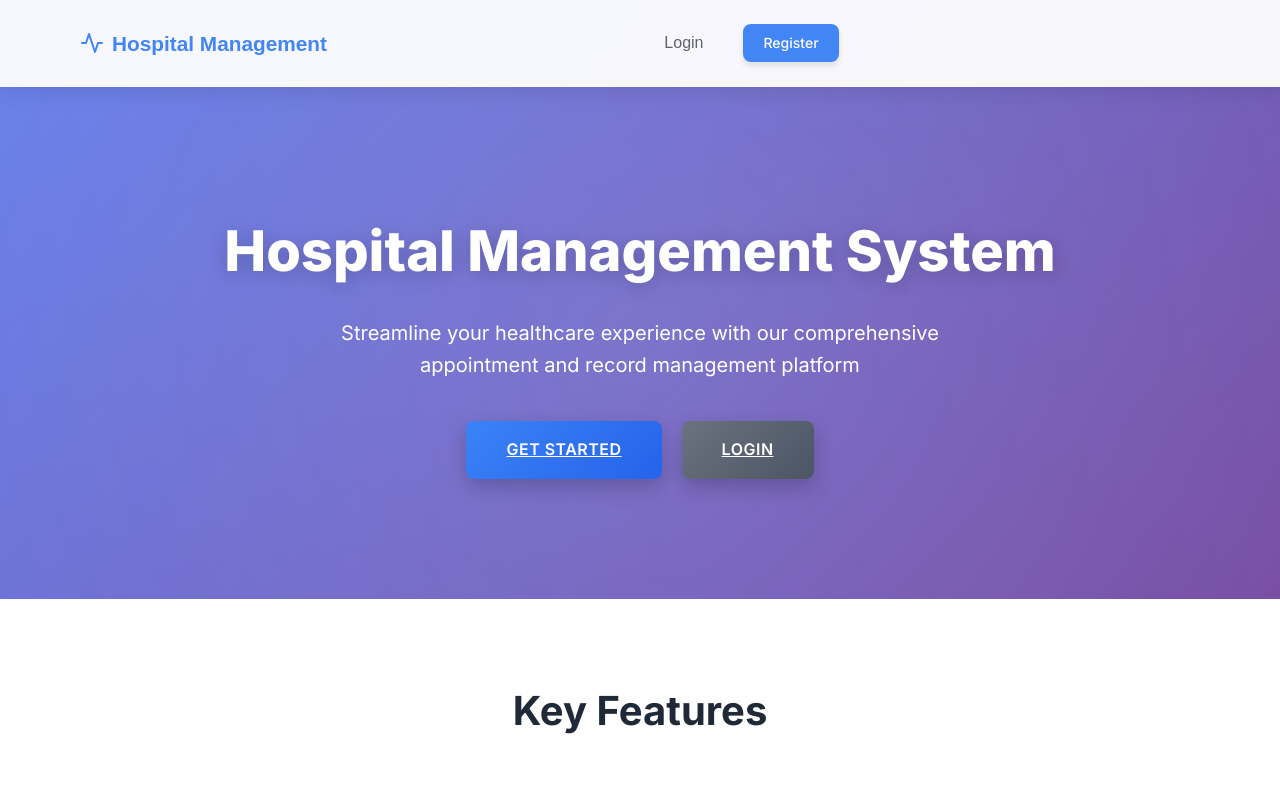
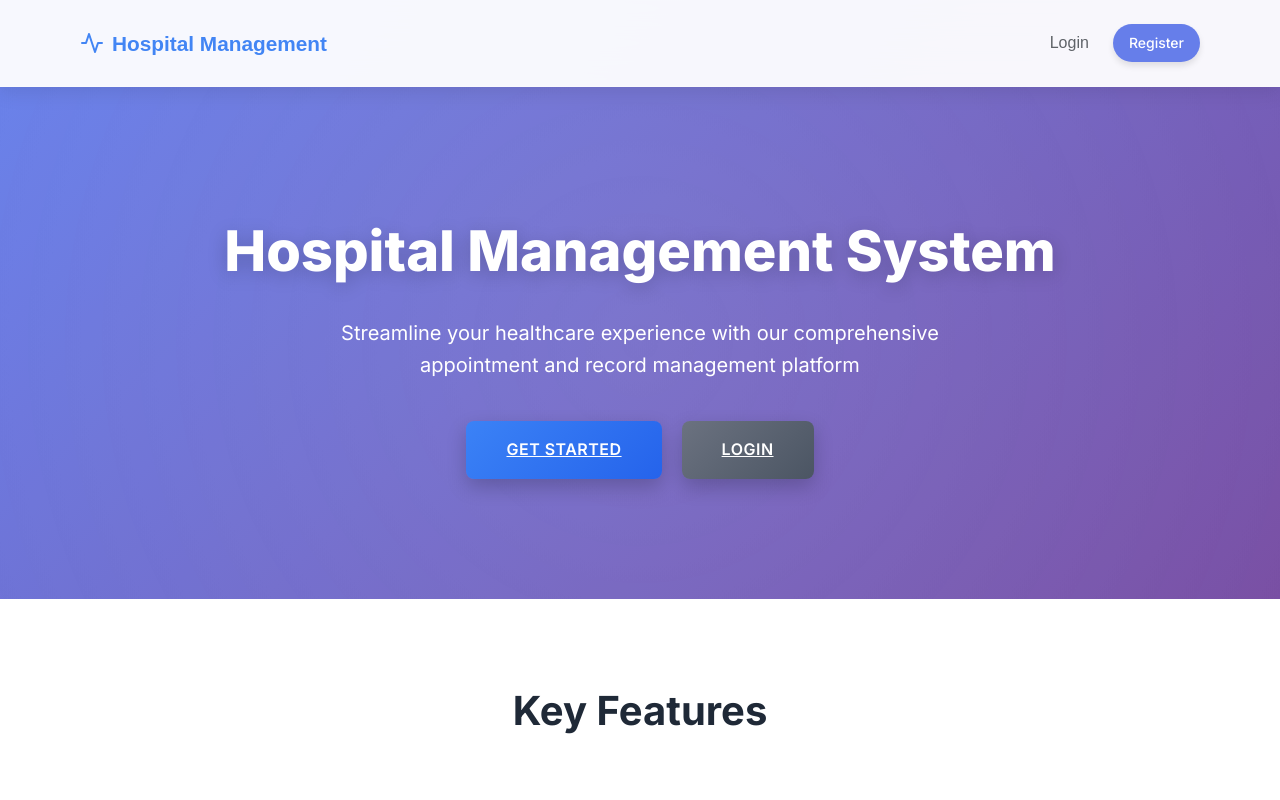
Before and after one commit to saifsanadi26/Hospital-Managemet-and-Appointment-Booking, a React (Create React App) app in the folder frontend/: page / in a window 1280 px wide. Shown: the top 800 px of the page. Built offline with nearby package versions, Linux system fonts and the light colour scheme; the HTML template or start-up script is replaced by a standard one.

Commit message:
Fix login/register spacing: Move to right edge with close spacing like in the image

```diff
--- a/frontend/src/components/Navbar.css
+++ b/frontend/src/components/Navbar.css
@@ -39,6 +39,13 @@
   flex: 1;
   justify-content: center;
   margin-right: 100px;
+}
+
+/* When not authenticated, align to right */
+.navbar-menu-guest {
+  justify-content: flex-end !important;
+  margin-right: 0 !important;
+  gap: 8px !important;
 }
 
 .nav-link {
@@ -104,22 +111,23 @@
 }
 
 /* Login/Register positioning when not authenticated */
-.navbar-menu > .nav-link:last-of-type {
-  margin-right: 16px;
+.navbar-menu-guest > .nav-link {
+  margin-right: 0;
 }
 
 .navbar-menu > .btn.btn-primary {
-  padding: 8px 20px;
-  background: #4285f4;
+  padding: 8px 16px;
+  background: #667eea;
   color: white;
-  border-radius: 8px;
+  border-radius: 20px;
   font-weight: 500;
   text-decoration: none;
   transition: all 0.3s ease;
+  font-size: 14px;
 }
 
 .navbar-menu > .btn.btn-primary:hover {
-  background: #3367d6;
+  background: #764ba2;
   transform: translateY(-1px);
 }
 
--- a/frontend/src/components/Navbar.js
+++ b/frontend/src/components/Navbar.js
@@ -21,7 +21,7 @@ const Navbar = () => {
           <span>Hospital Management</span>
         </Link>
 
-        <div className="navbar-menu">
+        <div className={`navbar-menu ${!isAuthenticated ? 'navbar-menu-guest' : ''}`}>
           {isAuthenticated ? (
             <>
               <Link to="/dashboard" className="nav-link">Dashboard</Link>
```
